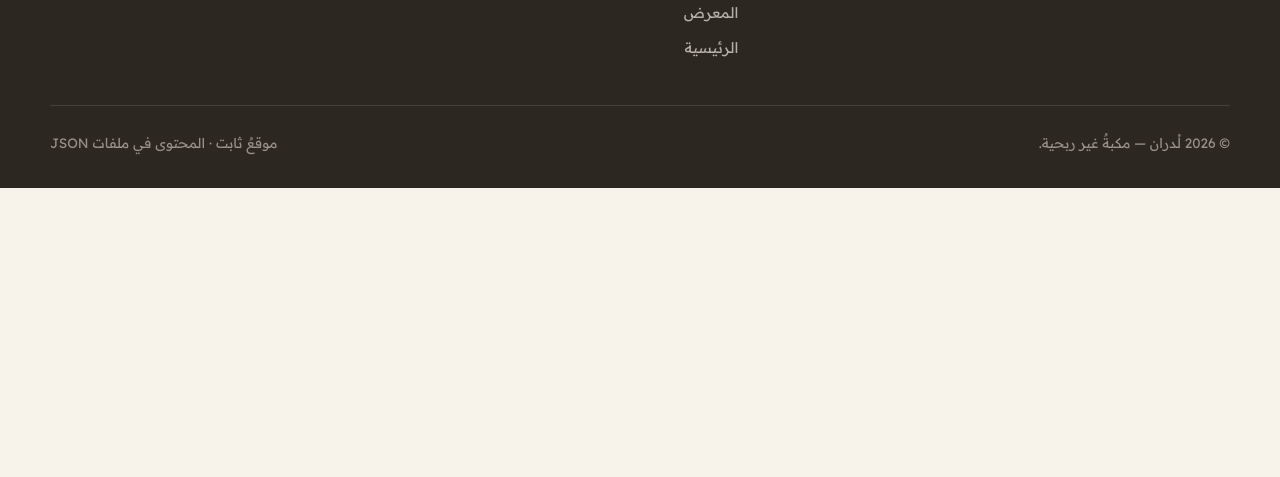
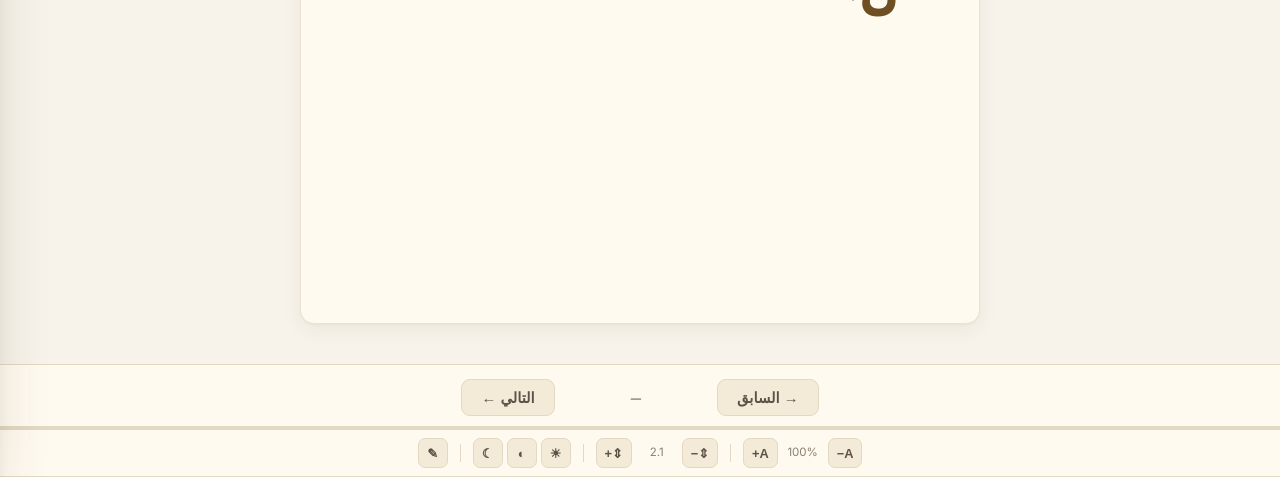
Before and after one commit to imrnsec/lodran, a plain HTML site: page reader.html in a window 1280 px wide. Shown: the part 323-800 px from the top of the page. Drawn offline with Linux system fonts and the light colour scheme.

Commit message:
Fix the reader never becoming visible
.reader is display:none until it has the 'open' class, and nothing ever
added it, so reader.html showed only the related-books section.

Co-Authored-By: Claude Fable 5.2 <noreply@anthropic.com>
Claude-Session: https://claude.ai/code/session_011UnGMFShvc1fjzMyNuS5sK

```diff
--- a/reader.html
+++ b/reader.html
@@ -20,7 +20,7 @@
   <p class="breadcrumb"><a href="library.html">المكتبة</a> <span>‹</span> <span id="crumbBook">الكتاب</span></p>
 </section>
 
-<section class="reader" id="reader" aria-label="قارئ الكتاب">
+<section class="reader open" id="reader" aria-label="قارئ الكتاب">
   <div class="reader-bar">
     <button class="reader-back" id="readerBack" aria-label="العودة إلى المكتبة">→ العودة إلى المكتبة</button>
     <h1 class="reader-title" id="readerBookTitle">—</h1>
```
